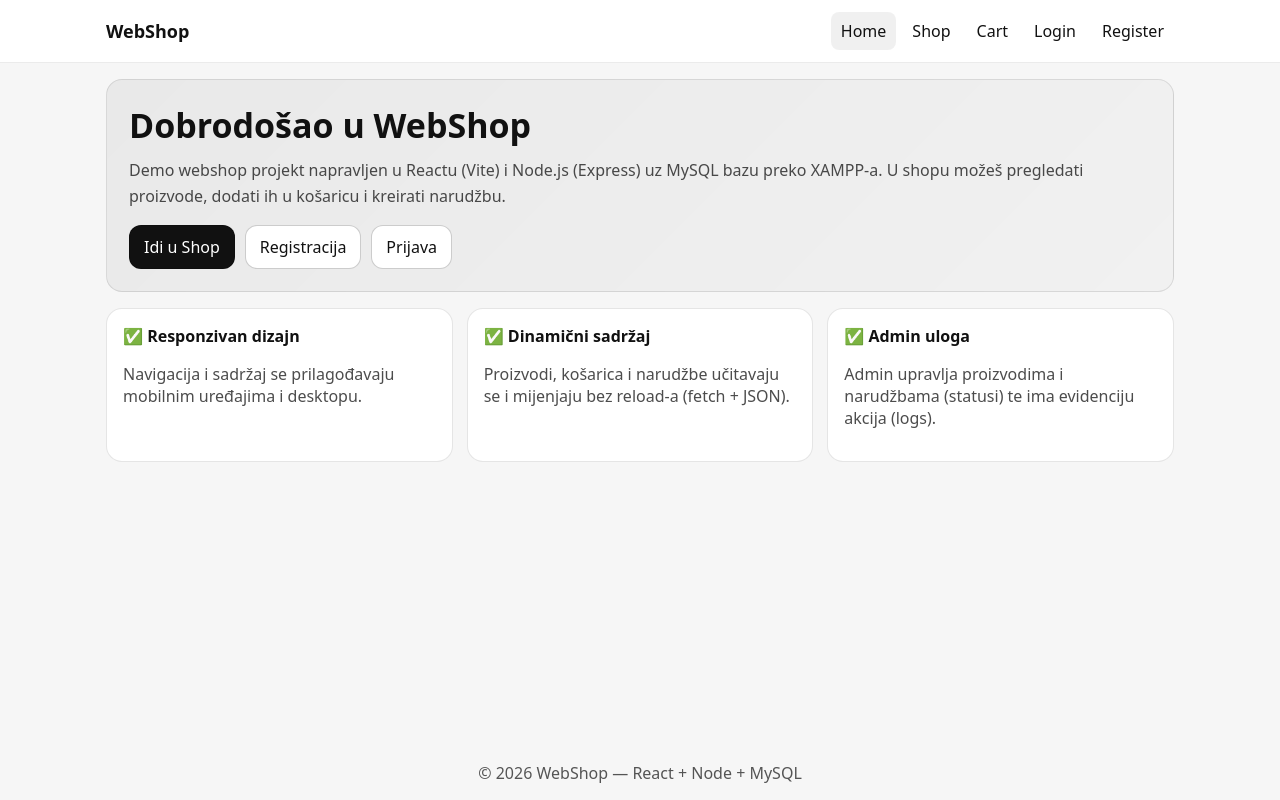
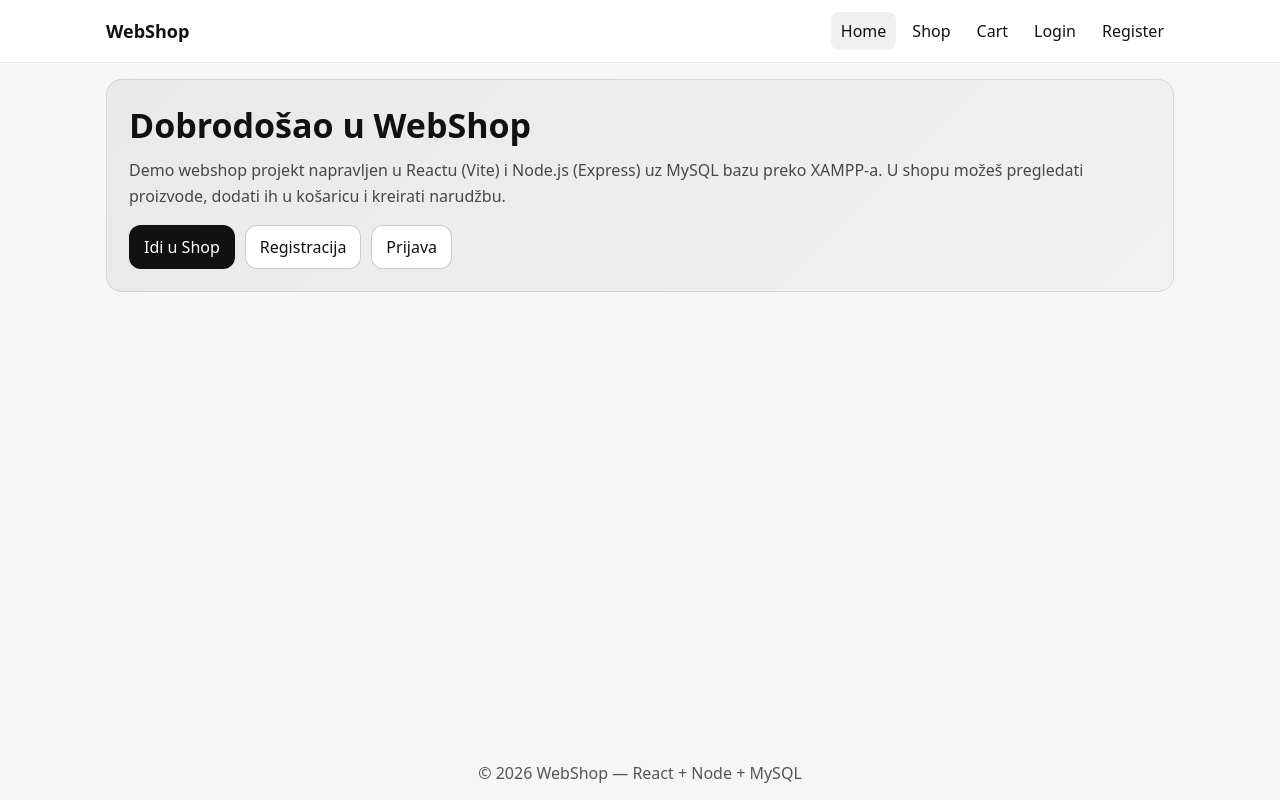
Before and after one commit to LukaBuljevac/webshop, a React app in the folder frontend/: page / in a window 1280 px wide. Built offline with nearby package versions, Linux system fonts and the light colour scheme; the HTML template or start-up script is replaced by a standard one.

Commit message:
Homepage changes

```diff
--- a/frontend/src/pages/Home.jsx
+++ b/frontend/src/pages/Home.jsx
@@ -24,35 +24,6 @@ export default function Home() {
           <Link to="/login" style={btnSecondary}>Prijava</Link>
         </div>
       </section>
-
-      <section
-        style={{
-          display: "grid",
-          gridTemplateColumns: "repeat(auto-fit, minmax(220px, 1fr))",
-          gap: 14,
-        }}
-      >
-        <div className="card">
-          <strong>✅ Responzivan dizajn</strong>
-          <p className="muted">
-            Navigacija i sadržaj se prilagođavaju mobilnim uređajima i desktopu.
-          </p>
-        </div>
-
-        <div className="card">
-          <strong>✅ Dinamični sadržaj</strong>
-          <p className="muted">
-            Proizvodi, košarica i narudžbe učitavaju se i mijenjaju bez reload-a (fetch + JSON).
-          </p>
-        </div>
-
-        <div className="card">
-          <strong>✅ Admin uloga</strong>
-          <p className="muted">
-            Admin upravlja proizvodima i narudžbama (statusi) te ima evidenciju akcija (logs).
-          </p>
-        </div>
-      </section>
     </div>
   );
 }
```
